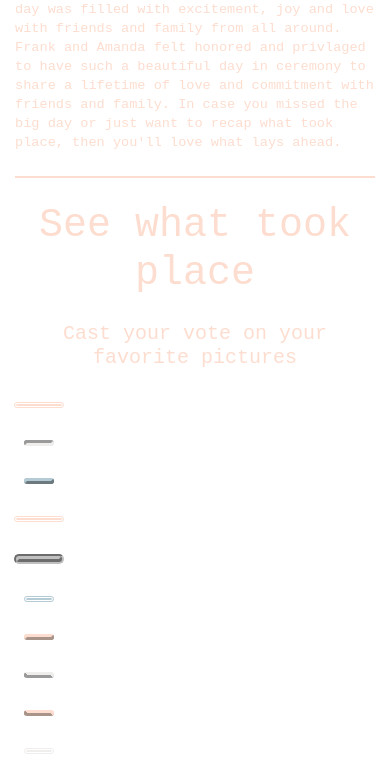
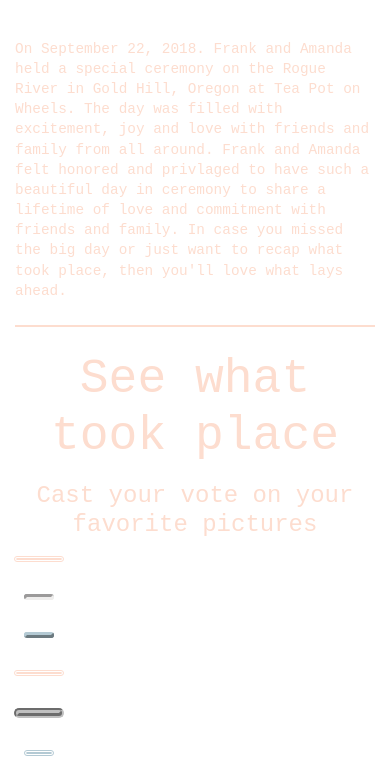
Before and after one commit to OregonFanBoy/chappell4ever, a Node server app: page /ceremony in a window 390 px wide. Shown: the part 933-1713 px from the top of the page. Run offline with Node 20, Linux system fonts and the light colour scheme; some libraries are stand-ins or nearby versions.

Commit message:
Updated Mobile Views
Updated font sizes for all mobile break points.

```diff
--- a/functions/views/ceremony.jade
+++ b/functions/views/ceremony.jade
@@ -14,25 +14,25 @@ block content
                         a#top
                         h1.display-3 Our Ceremony
 
-                        h4.display-4 The start of a new adventure
+                        h4#ceremony-title.display-4 The start of a new adventure
         .row.row-1
 
             .col-sm-12.col-lg-5
                 .content.is-large
-                    h1.desktop.header-color A Special Day
-                    p.header-color
+                    h1#ceremony-title.desktop.header-color A Special Day
+                    p#ceremony-intro.header-color
                         | On September 22, 2018. Frank and Amanda held a special ceremony on the Rogue River in Gold Hill, Oregon at Tea Pot on Wheels.
                         | The day was filled with excitement, joy and love with friends and family from all around. Frank and Amanda felt honored and privlaged to
                         | have such a beautiful day in ceremony to share a lifetime of love and commitment with friends and family. In case you missed the big day or just want to recap what took place, then you'll love what lays ahead.
 
             .col-sm-12.col-lg-7
-                h1.txt-teal.mobile.txt-center A Special Day
+                h1#ceremony-title.header-color.mobile.txt-center A Special Day
                 img.img-fluid.img-center.img-border-double.img-border-bronze(src='https://firebasestorage.googleapis.com/v0/b/chappell4ever.appspot.com/o/Assets%2Fceremony%2FIMG_0895.jpg?alt=media&token=b661b1b6-ef83-49b8-a193-52582988b1b1', alt='MainCeremonyPicture')
         hr
         .row
             .col-sm-12.txt-center.header-color
-                h3.display-2 See what took place
-                h6.display-4 Cast your vote on your favorite pictures
+                h3#photos-title.display-2 See what took place
+                h6#photos-subtitle.display-4 Cast your vote on your favorite pictures
 
 
         .row
--- a/functions/views/family.jade
+++ b/functions/views/family.jade
@@ -71,7 +71,7 @@ block content
                                 i#pic05.far.fa-heart
 
             .column.is-6
-                h4.display-4.txt-center.header-color Meet The Bride's Family
+                h4#family.display-4.txt-center.header-color Meet The Bride's Family
                 .photobox.photobox_style.img-border-groove.img-border-off-white
 
                     .photobox_previewbox
@@ -81,7 +81,7 @@ block content
                             a(onclick='likePicture("06")',title='Like Photo')
                                 i#pic06.far.fa-heart
             .column.is-6
-                h4.display-4.txt-center.header-color Meet The Groom's Family
+                h4#family.display-4.txt-center.header-color Meet The Groom's Family
                 .photobox.photobox_style.img-border-groove.img-border-off-white
 
                     .photobox_previewbox
--- a/functions/views/weddingparty.jade
+++ b/functions/views/weddingparty.jade
@@ -11,14 +11,14 @@ block content
             .col-sm-12.col-lg-8
                 .jumbotron.jumbotron-fluid.jumbotron-custom.bg-transparent
                     .header-color.txt-center
-                        h1.display-3 The Wedding Party
+                        h1#wedding-title.display-3 The Wedding Party
                 img.img-fluid.img-center.img-border-double.img-border-bronze(src='https://imageshack.com/i/poKImAvgj',alt="wedding party")
             .col-sm-12.col-lg-2
         hr
         .row
             .col-sm-12.txt-center.header-color
-                h3.display-2 View Your Favorite
-                h6.display-4 Wedding Party Photos
+                h3#wedding-photo-title.display-2 View Your Favorite
+                h6#wedding-photo-subtitle.display-4 Wedding Party Photos
 
         .columns.is-multiline
             .column.is-4
--- a/public/main.css
+++ b/public/main.css
@@ -248,10 +248,68 @@ fieldset button:hover{
     }
 }
 
+@media(max-width: 1024px){
+    .navbar-nav{
+        font-size: 1.4rem;
+    }
+    #ceremony-title{
+        font-size: 2.5rem;
+    }
+    #ceremony-intro{
+        font-size: 0.9rem;
+    }
+    h3#photos-title{
+        font-size: 4.2rem;
+    }
+    h6#photos-subtitle{
+        font-size: 1.6rem;
+        margin-bottom: 2rem;
+    }
+    h1#bng-introtitle{
+        font-size: 2rem;
+    }
+    #bng-intro{
+        font-size: 0.9rem;
+    }
+    #family{
+        font-size: 2rem;
+        margin-bottom: 0.5rem;
+    }
+}
+
 @media(max-width: 768px){
     .fnamefield #fname, .lnamefield #lname{
         max-width: 135% !important;
         width: 135% !important;
+    }
+    #ceremony-title{
+        font-size: 2rem;
+    }
+    h1#ceremony-title{
+        font-size: 2rem;
+        padding-bottom: 1rem;
+    }
+    h3#photos-title{
+        font-size: 3.6rem;
+    }
+    h6#photos-subtitle{
+        font-size: 1.5rem;
+        margin-bottom: 1rem;
+    }
+    #bng-title{
+        font-size:3.5rem;
+    }
+    h1#bng-introtitle{
+        font-size: 3.5rem;
+    }
+    #bng-subtitle{
+        font-size: 2.5rem;
+    }
+    #reception-title{
+        font-size: 3rem;
+    }
+    #family{
+        font-size: 3rem;
     }
 }
 
@@ -307,6 +365,29 @@ fieldset button:hover{
     .fnamefield #fname, .lnamefield #lname{
         max-width: 170% !important;
         width: 170% !important;
+    }
+}
+
+@media(max-width:426px){
+    h3#photos-title{
+        font-size: 3rem;
+    }
+    h6#photos-subtitle{
+        font-size: 1.5rem;
+        margin-bottom: 1rem;
+        margin-top: 1rem;
+    }
+    #bng-title{
+        font-size: 2rem;
+    }
+    h1#bng-introtitle{
+        font-size: 2rem;
+    }
+    #bng-subtitle{
+        font-size: 1.5rem;
+    }
+    #reception-title{
+        font-size: 2rem;
     }
 }
 
--- a/public/main.js
+++ b/public/main.js
@@ -1,6 +1,6 @@
 $( "form" ).on( "submit",function(event){
     console.log("Submit button was clicked.");
-    if (validateMessage()){
+   // if (validateMessage()){
         console.log("All inputs are true.")
         event.preventDefault();
         var data = $(this).serialize();
@@ -16,10 +16,10 @@ $( "form" ).on( "submit",function(event){
             }
         });
         console.log("out of success.")
-    }else{
+    //}else{
 
-        return false;
-    }
+      //  return false;
+    //}
 
 });
 
@@ -28,10 +28,10 @@ function resetTextArea(){
     document.getElementById('message-text').style.borderColor = "rgb(169,169,169)";
 }
 
-
+/*
 function validateMessage(){
     let message = document.forms['contact']['message-text'].value;
-    let isValidText =/^[A-Za-z][a-zA-Z0-9\.\?,!\s]*$/g;
+   let isValidText =/^[A-Za-z][a-zA-Z0-9\.\?,!\s]*$/g;
     let errorMessage = 'Invalid Input! Enter letters, numbers or symbols (. , ! ?)';
     if(message.match(isValidText)){
         setValidInputField('message-text');
@@ -41,7 +41,7 @@ function validateMessage(){
         return false;
     }
 }
-
+*/
 function setValidInputField(idname){
     document.getElementById(idname).style.borderColor = "transparent";
 }
--- a/public/photostyles.css
+++ b/public/photostyles.css
@@ -208,22 +245,11 @@ a.overlay{
     h2, p{
         margin-top: 1.5rem;
     }
-    p{
+    p,#foxy-thanks{
         font-size: .85rem;
         line-height: 1.4;
     }
-    .row.row-1{
-        flex-direction: column-reverse;
-    }
-    .desktop{
-        visibility: collapse;
-        height: 0;
-    }
-    .mobile{
-        visibility: visible;
-        height: auto;
 
-    }
 
     .columns{
         padding-left: 10px;
```
Also changed, not shown: other parts of public/main.css (+35 -0 lines), other parts of public/photostyles.css (+50 -0 lines), functions/views/brideandgroom.jade (+7 -6 lines), functions/views/groomandgroomsmen.jade (+11 -2 lines), functions/views/thesuprise.jade (+8 -6 lines).
